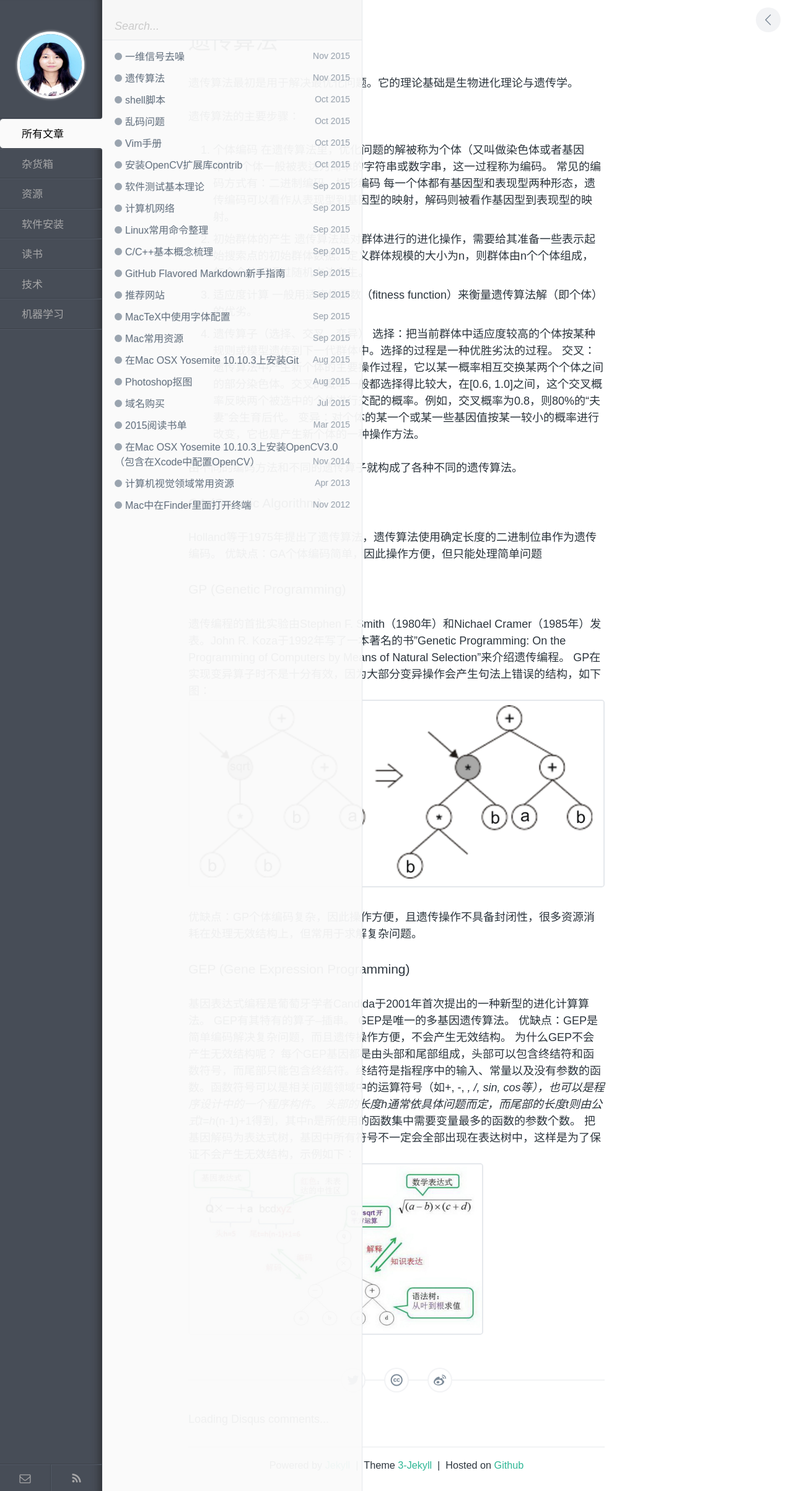
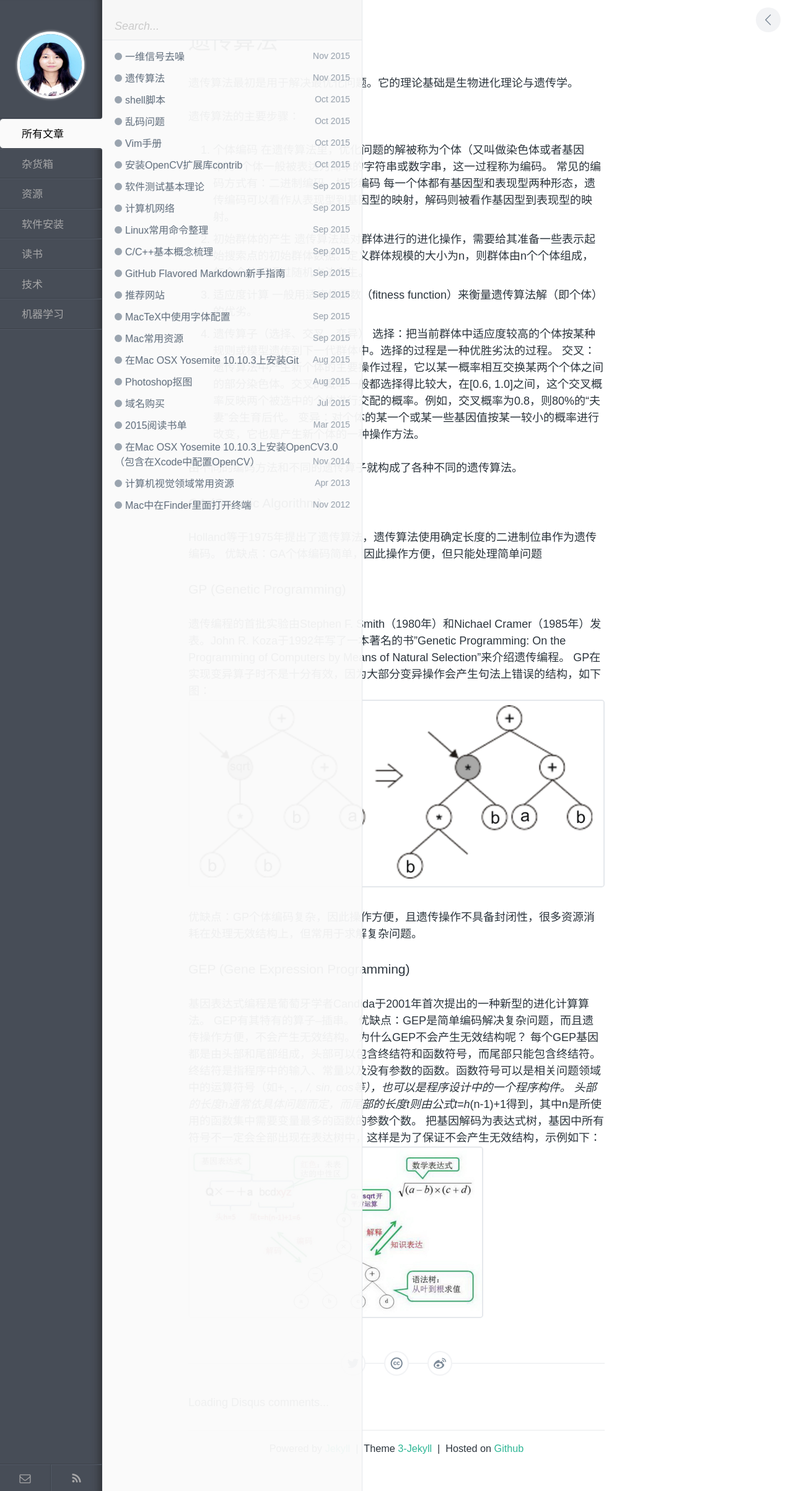
Before and after one commit to zhuyafei/zhuyafei.github.io, a Jekyll site: the page built from _posts/MachineLearning/2015-11-23-GeneticAlgorithm.md, in a window 1280 px wide. Shown: the whole page at 62% size. Built offline with Jekyll 4.4.1, drawn with Linux system fonts in a browser that asks for light colours; comment, search, counter and statistics services are not loaded.

Commit message:
Update 2015-11-23-GeneticAlgorithm.md

```diff
--- a/_posts/MachineLearning/2015-11-23-GeneticAlgorithm.md
+++ b/_posts/MachineLearning/2015-11-23-GeneticAlgorithm.md
@@ -36,7 +36,6 @@ GP在实现变异算子时不是十分有效，因为大部分变异操作会产
 ### GEP (Gene Expression Programming)
 基因表达式编程是葡萄牙学者Candida于2001年首次提出的一种新型的进化计算算法。
 GEP有其特有的算子--插串。
-GEP是唯一的多基因遗传算法。
 优缺点：GEP是简单编码解决复杂问题，而且遗传操作方便，不会产生无效结构。
 为什么GEP不会产生无效结构呢？
 每个GEP基因都是由头部和尾部组成，头部可以包含终结符和函数符号，而尾部只能包含终结符。终结符是指程序中的输入、常量以及没有参数的函数。函数符号可以是相关问题领域中的运算符号（如+, -, *, /, sin, cos等），也可以是程序设计中的一个程序构件。
```
